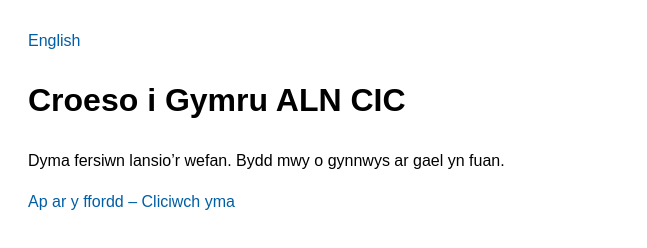
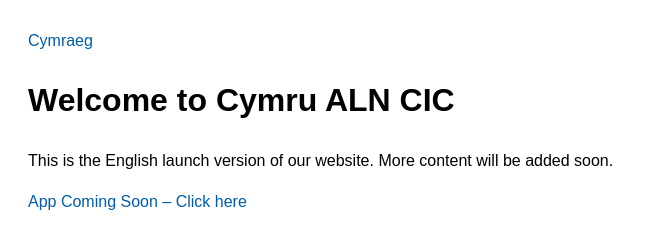
Before and after one commit to StephShobiye/cymrualn.org, a plain HTML site: page index.html in a window 1280 px wide. Shown: the whole page, without its empty margins (0-647 px from the left). Drawn offline with Linux system fonts and the light colour scheme; files that its build step writes are made by us from their sources.

Commit message:
Add files via upload
English Index file

Signed-off-by: Steph Shobiye <153097076+StephShobiye@users.noreply.github.com>

```diff
--- a/index.html
+++ b/index.html
@@ -1,16 +1,16 @@
 <!DOCTYPE html>
-<html lang="cy">
+<html lang="en">
 <head>
   <meta charset="UTF-8">
-  <title>Croeso i Gymru ALN CIC</title>
-  <link rel="stylesheet" href="../assets/style.css">
+  <title>Welcome to Cymru ALN CIC</title>
+  <link rel="stylesheet" href="assets/style.css">
 </head>
 <body>
   <nav>
-    <a href="/index.html">English</a>
+    <a href="/cy/index.html">Cymraeg</a>
   </nav>
-  <h1>Croeso i Gymru ALN CIC</h1>
-  <p>Dyma fersiwn lansio’r wefan. Bydd mwy o gynnwys ar gael yn fuan.</p>
-  <p><a href="../app.html">Ap ar y ffordd – Cliciwch yma</a></p>
+  <h1>Welcome to Cymru ALN CIC</h1>
+  <p>This is the English launch version of our website. More content will be added soon.</p>
+  <p><a href="app.html">App Coming Soon – Click here</a></p>
 </body>
 </html>
```
